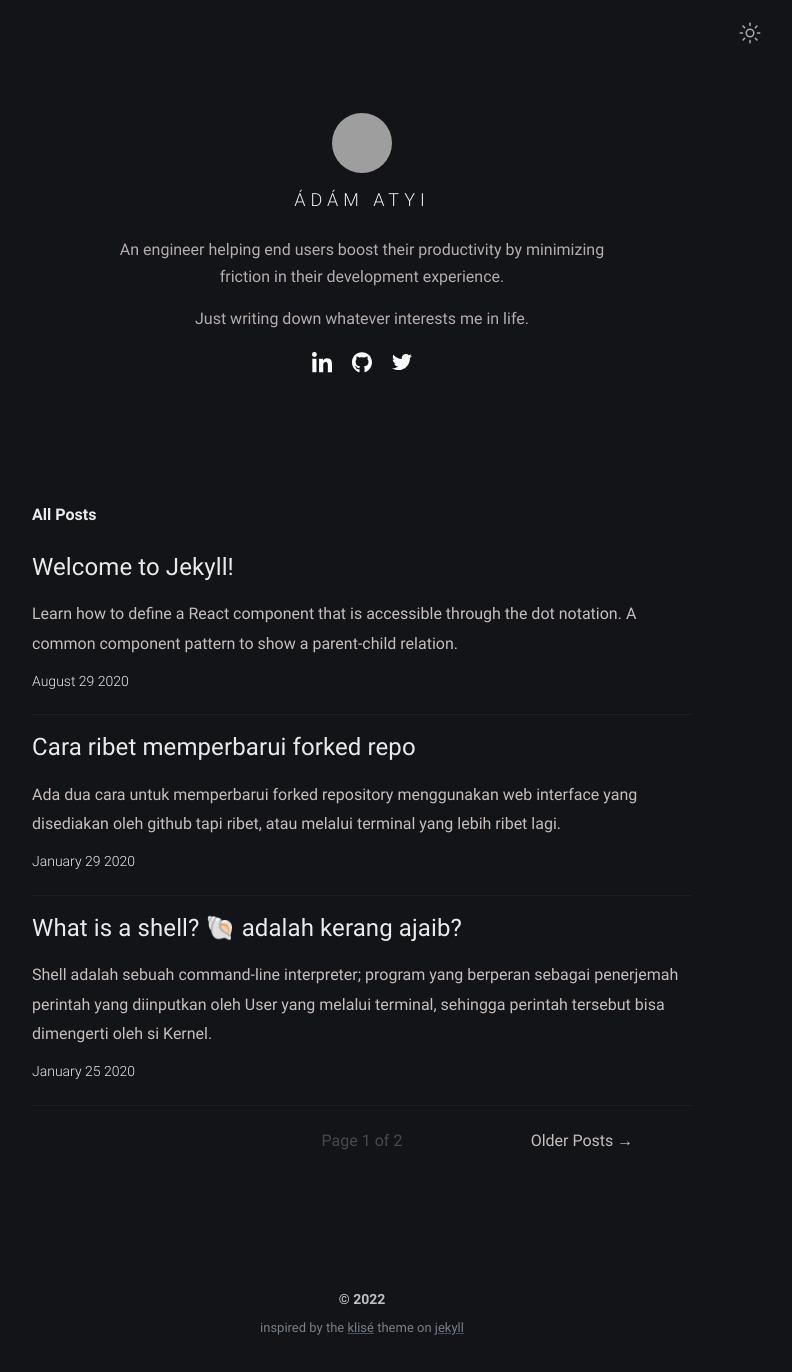
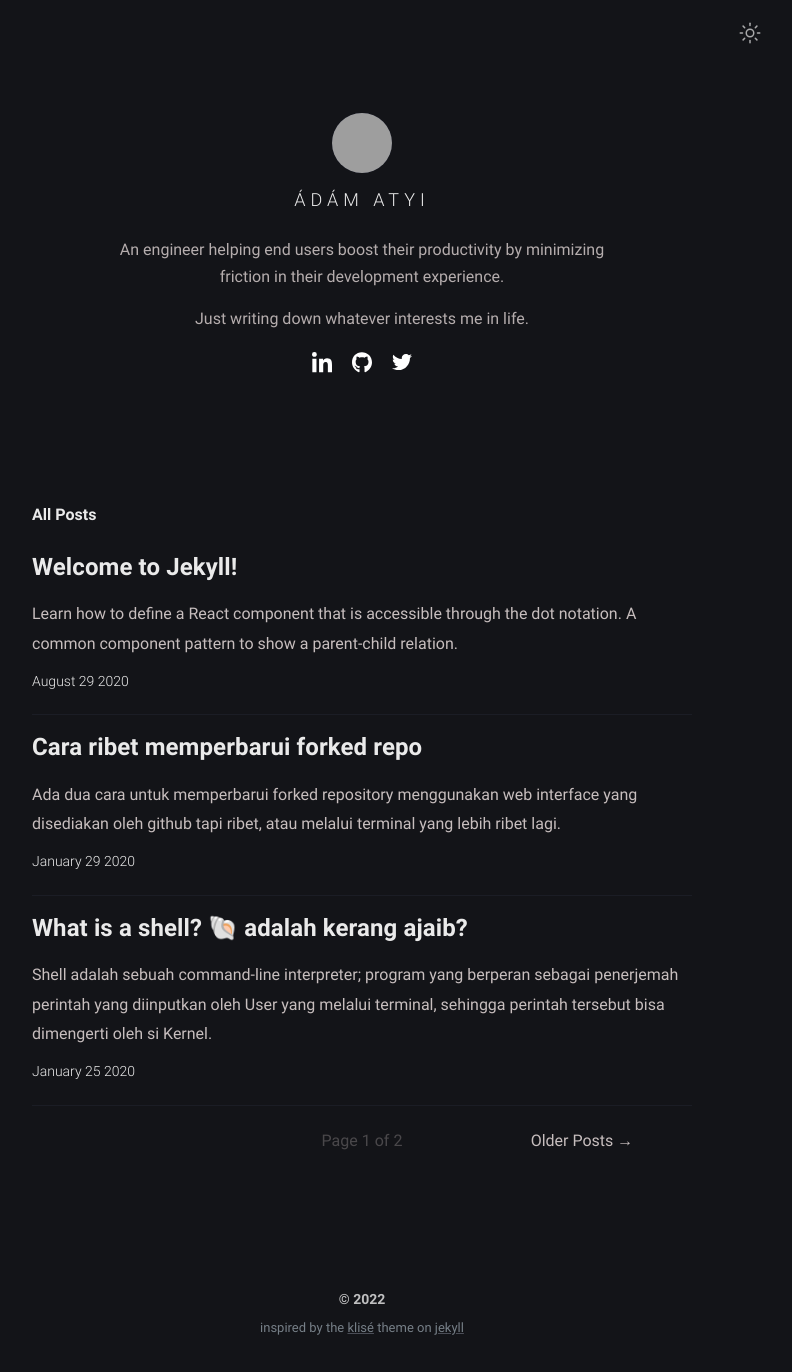
Before and after one commit to atyiadam/adamatyi.github.io, a Jekyll site: the page built from index.html, in a window 1280 px wide. Shown: the whole page, without its empty margins (278-1070 px from the left). Built offline with Jekyll 4.4.1, drawn with Linux system fonts in a browser that asks for light colours; nearby versions of some CDN libraries; the list of posts is cut into pages by our own code; grey boxes are pictures that could not be loaded.

Commit message:
Update font weight

```diff
--- a/_sass/klise/_layout.scss
+++ b/_sass/klise/_layout.scss
@@ -309,7 +309,7 @@
     min-width: 96px;
     color: $black;
     font-weight: 300;
-    padding-right: 10px;
+    padding-right: 5px;
     font-size: 14px;
 
     // @include media-query($on-mobile) {
@@ -323,7 +323,7 @@
     padding: 0;
     // font-size: $base-font-size;
     font-size: 24px;
-    font-weight: normal;
+    font-weight: 600;
     letter-spacing: 0.1px;
 
     @include media-query($on-mobile) {
```
